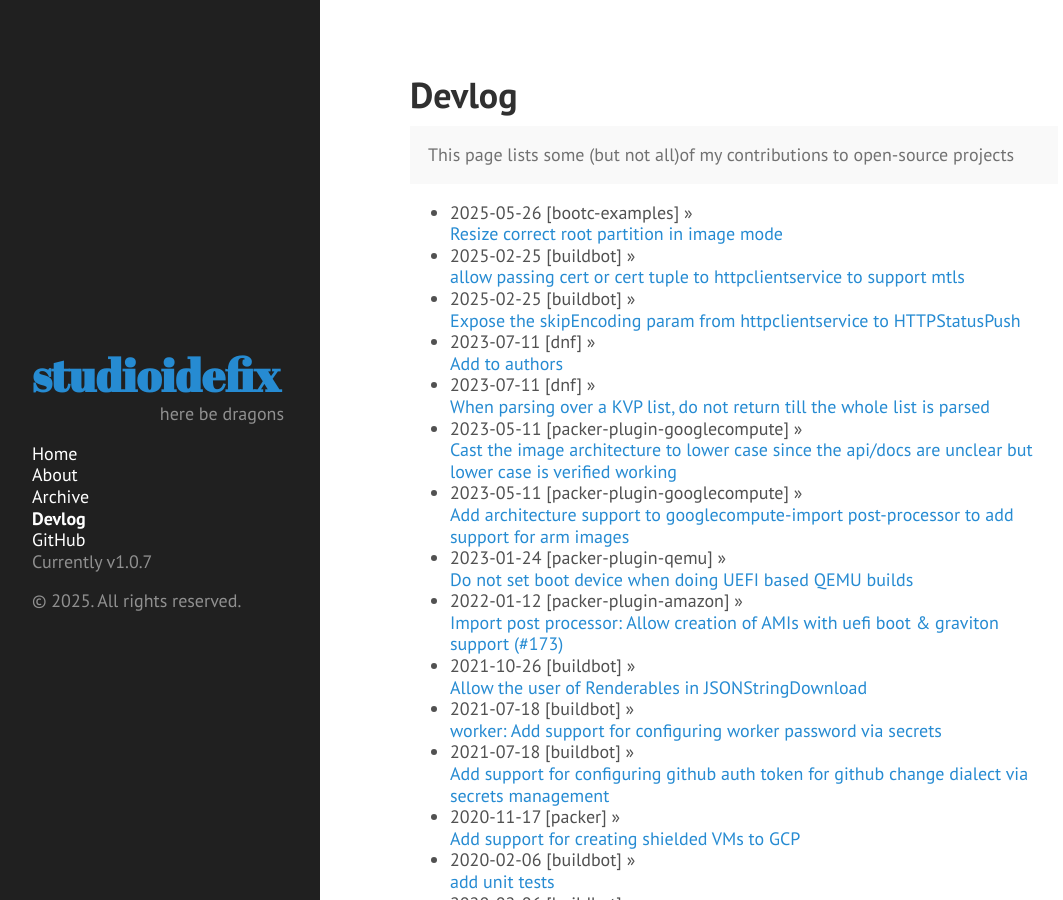
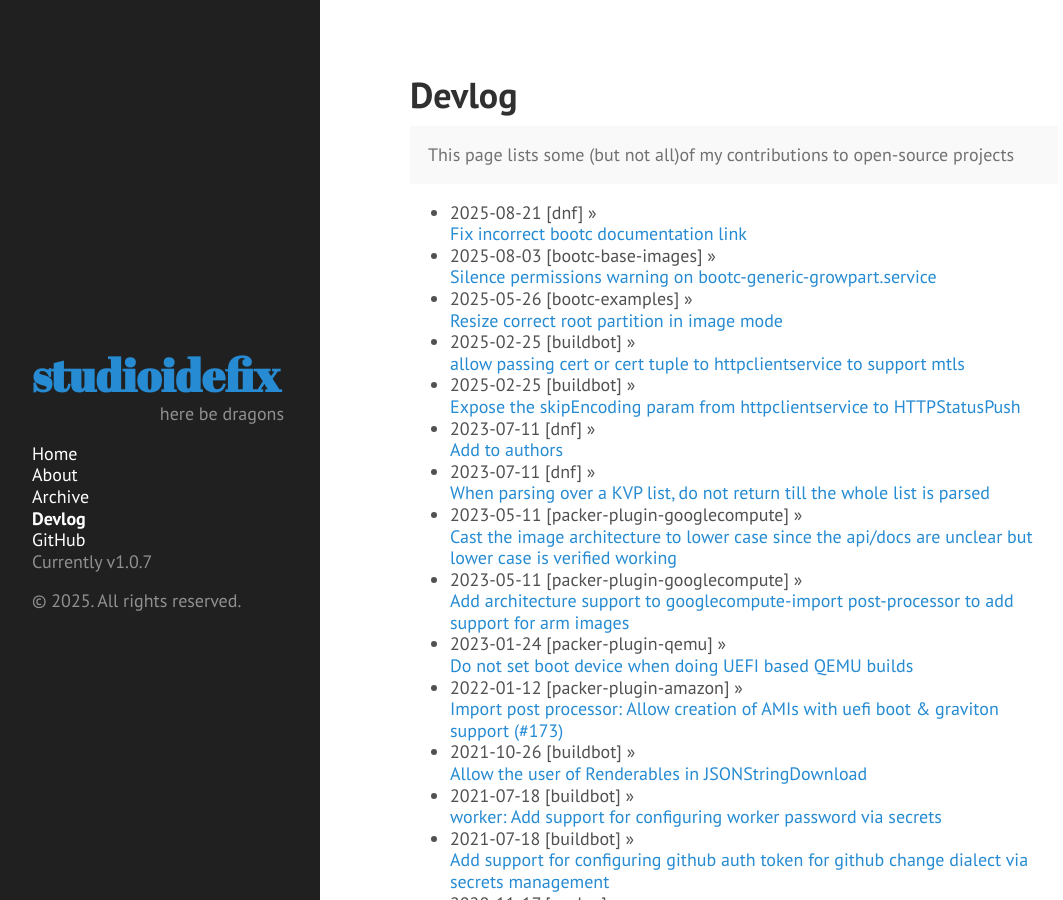
Before and after one commit to anish/anish.github.io, a Jekyll site: the page built from devlog.md, in a window 1280 px wide and 900 px high. Shown: the whole window, without its empty margins (4-1067 px from the left). Built offline with Jekyll 4.4.1, drawn with Linux system fonts in a browser that asks for light colours.

Commit message:
Update devlog as of 08/24/2025

```diff
--- a/devlog.md
+++ b/devlog.md
@@ -10,6 +10,8 @@ git log --author=Anish --format="* %cd [wireshark] &raquo;<br> [%s](https://code
 <p class="message">
   This page lists some (but not all)of my contributions to open-source projects
 </p>
+* 2025-08-21 [dnf] &raquo;<br> [Fix incorrect bootc documentation link](https://github.com/rpm-software-management/dnf/commit/5553ff7ea3223246adc49c385196b60e1ce73c3c)
+* 2025-08-03 [bootc-base-images] &raquo;<br> [Silence permissions warning on bootc-generic-growpart.service](https://gitlab.com/fedora/bootc/base-images/-/commit/c100cf0959bde783f2ab944a80c8ec75c98467ee)
 * 2025-05-26 [bootc-examples] &raquo;<br> [Resize correct root partition in image mode](https://gitlab.com/fedora/bootc/examples/commit/505fcc41bf80e471860fb5734d083d667a0a33b0)
 * 2025-02-25 [buildbot] &raquo;<br> [allow passing cert or cert tuple to httpclientservice to support mtls](https://github.com/buildbot/buildbot/commit/2aec761260e26257f72b220d0e4adafcd38dc226)
 * 2025-02-25 [buildbot] &raquo;<br> [Expose the skipEncoding param from httpclientservice to HTTPStatusPush](https://github.com/buildbot/buildbot/commit/891f07b615a9a5e2666658e7d5b31996493c2832)
```
